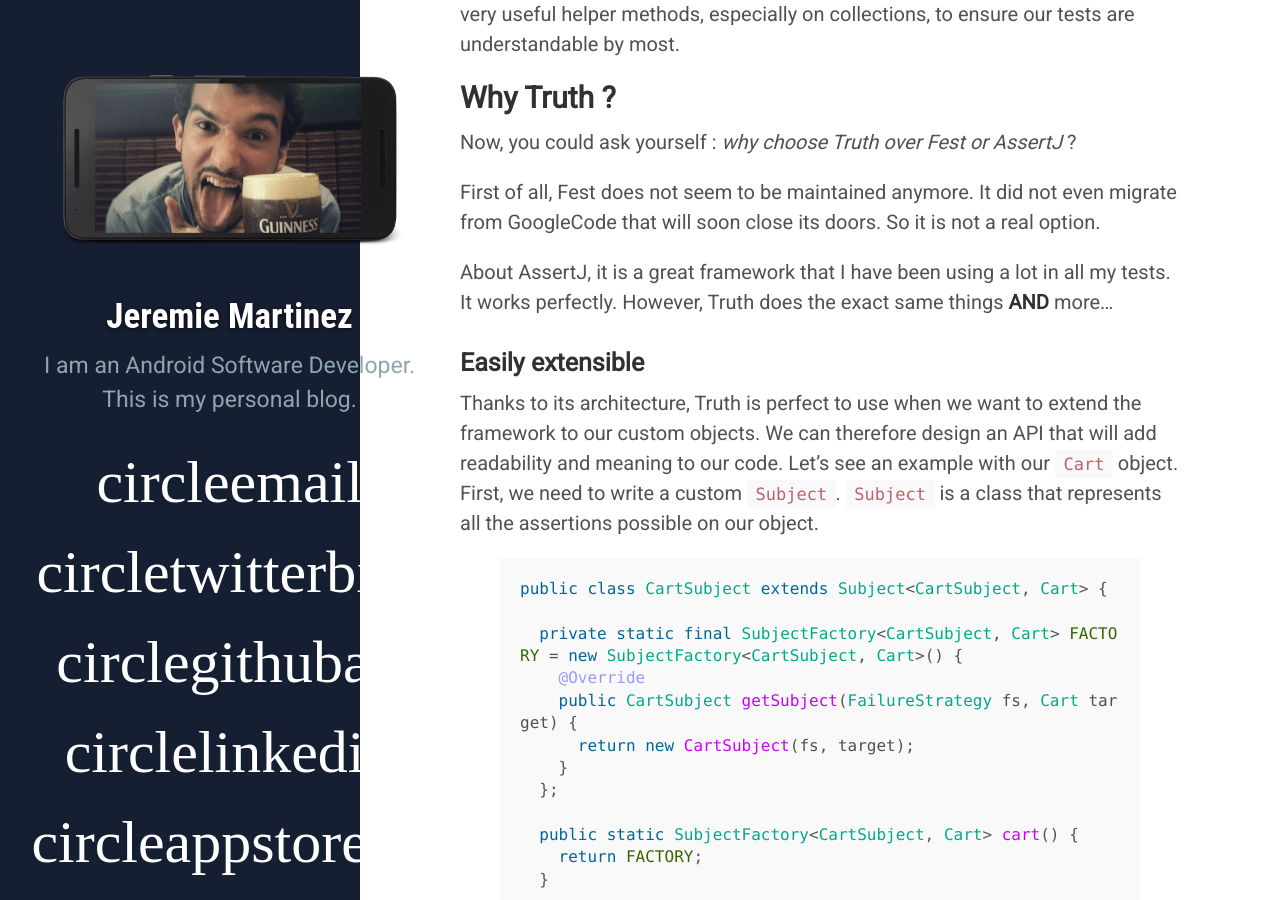
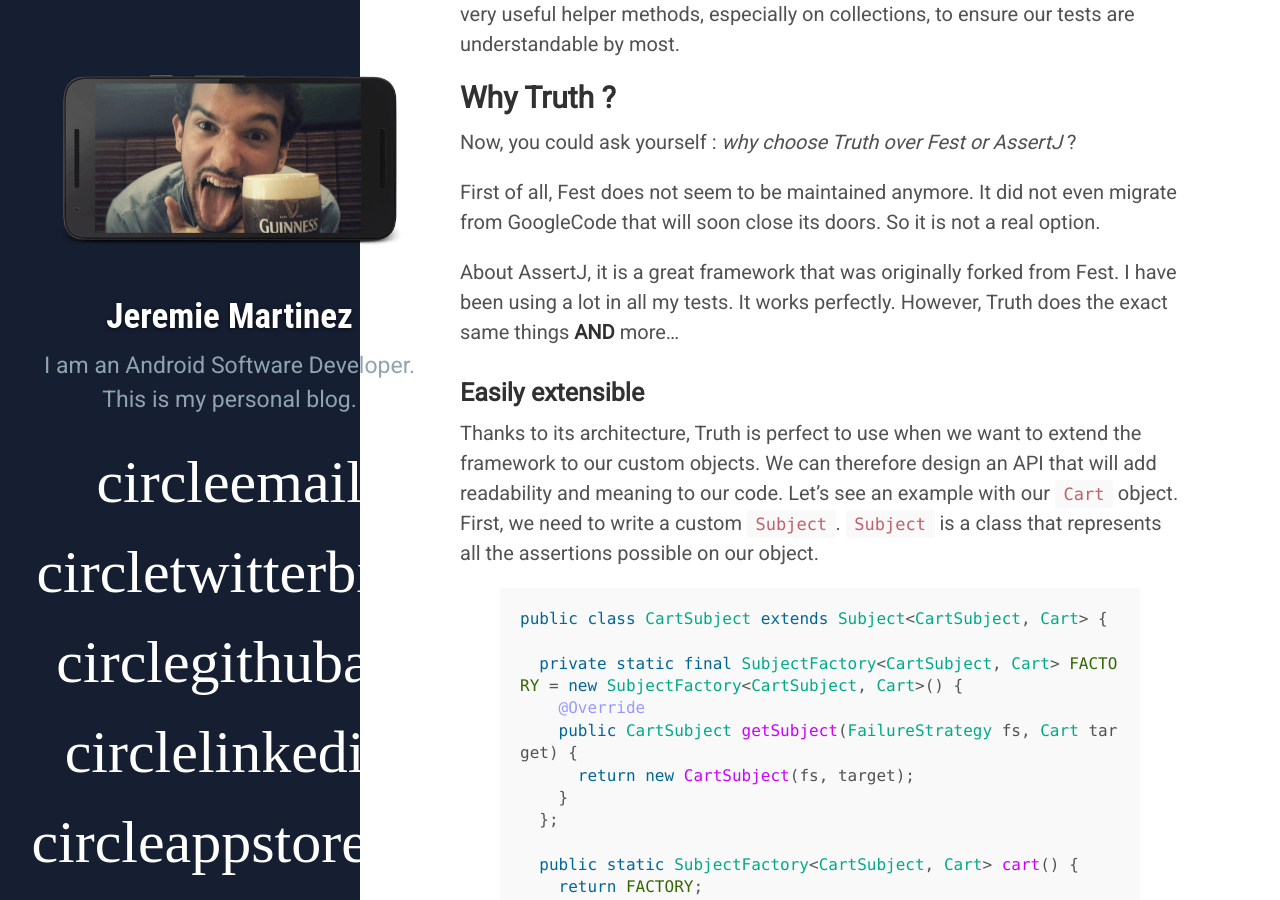
Before and after one commit to jeremiemartinez/jeremiemartinez.github.com, a Jekyll site: the page built from _posts/2015-11-05-truth-android.md, in a window 1280 px wide and 900 px high, scrolled down 2845 px. Built offline with Jekyll 4.4.1, drawn with Linux system fonts in a browser that asks for light colours; some web fonts are replaced; Markdown is read by kramdown in place of the engine named in the settings; comment, search, counter and statistics services are not loaded.

Commit message:
Make it clearer AssertJ is a fork of Fest.

```diff
--- a/_posts/2015-11-05-truth-android.md
+++ b/_posts/2015-11-05-truth-android.md
@@ -122,7 +122,7 @@ Now, you could ask yourself : *why choose Truth over Fest or AssertJ* ?
 
 First of all, Fest does not seem to be maintained anymore. It did not even migrate from GoogleCode that will soon close its doors. So it is not a real option.
 
-About AssertJ, it is a great framework that I have been using a lot in all my tests. It works perfectly. However, Truth does the exact same things **AND** more...
+About AssertJ, it is a great framework that was originally forked from Fest. I have been using a lot in all my tests. It works perfectly. However, Truth does the exact same things **AND** more...
 
 ### Easily extensible
 
```
